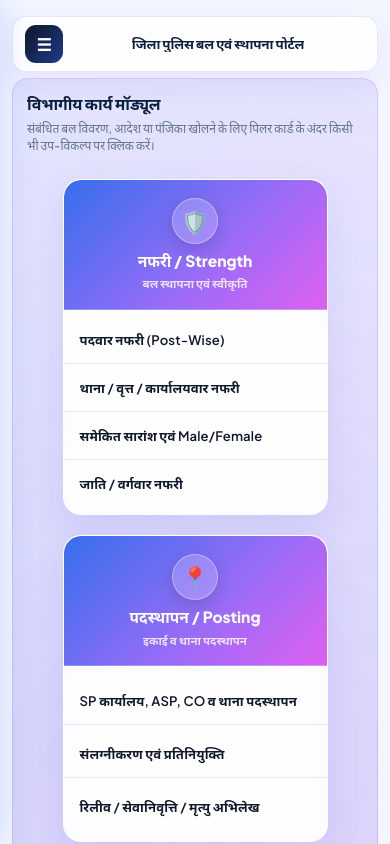
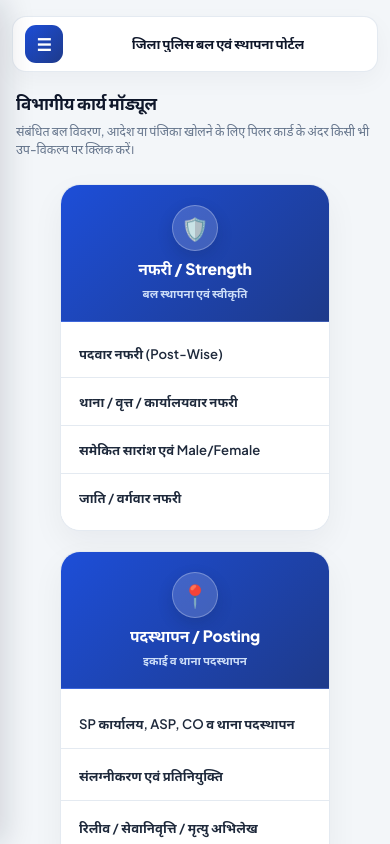
Before and after one commit to harshbanna4547-hub/Police-force-app, a React (Vite) app: page / in a window 390 px wide. Shown: the top 844 px of the page. Built offline with nearby package versions, Linux system fonts and the light colour scheme; no server answers.

Commit message:
Nov 25, 2026, 10:09 PM

```diff
--- a/src/layout/DashboardBento.css
+++ b/src/layout/DashboardBento.css
@@ -1,17 +1,18 @@
 /* ==========================================================================
-   MINIMAL ROYAL BLUE + SOFT MAGENTA + LIGHT PURPLE FROSTED GLASS PILLARS
-   Non-Clickable Top Headers · Zero Arrows/Count Badges · Ice & Fire Hover
+   MINIMALIST EDITORIAL & CLASSIC ROYAL BLUE DASHBOARD PILLAR CARDS
+   Calm Ice-Slate / Charcoal Canvas · Non-Clickable Royal Blue Header
+   Zero Chevrons/Badges · Subtle Ice (#38bdf8) & Fire (#f43f5e / #8b5cf6) Hover
    ========================================================================== */
 
-@keyframes iceFireGlow {
+@keyframes iceFireSweep {
   0% {
-    background-position: 0% 50%;
+    background-position: 0% 0%;
   }
   50% {
-    background-position: 100% 50%;
+    background-position: 0% 100%;
   }
   100% {
-    background-position: 0% 50%;
+    background-position: 0% 0%;
   }
 }
 
@@ -19,14 +20,7 @@
   width: 100%;
   max-width: 100%;
   box-sizing: border-box;
-  padding: clamp(16px, 2vw, 30px);
-  border-radius: 22px;
-  background:
-    radial-gradient(circle at 12% 18%, rgba(37, 99, 235, 0.14) 0%, transparent 48%),
-    radial-gradient(circle at 86% 22%, rgba(217, 70, 239, 0.12) 0%, transparent 45%),
-    radial-gradient(circle at 52% 84%, rgba(139, 92, 246, 0.13) 0%, transparent 52%),
-    linear-gradient(160deg, #f4f7ff 0%, #f8f5ff 52%, #fdf4ff 100%);
-  border: 1px solid rgba(139, 92, 246, 0.18);
+  padding: clamp(14px, 1.8vw, 26px) 0 32px;
 }
 
 .bento-section-header {
@@ -34,78 +28,76 @@
   align-items: flex-end;
   justify-content: space-between;
   gap: 12px;
-  margin-bottom: 10px;
+  margin-bottom: 18px;
+  padding: 0 4px;
 }
 
 .bento-section-title {
-  margin: 0 0 4px;
+  margin: 0 0 5px;
   font-family: var(--font-ui);
-  color: var(--text-strong, #0b1e3d);
-  font-size: clamp(16px, 1.4vw, 24px);
+  color: var(--text-strong, #0f172a);
+  font-size: clamp(17px, 1.45vw, 25px);
   font-weight: 800;
-  letter-spacing: -0.015em;
+  letter-spacing: -0.02em;
 }
 
 .bento-section-subtitle {
   margin: 0;
-  color: var(--muted, #475569);
-  font-size: clamp(12px, 0.9vw, 15px);
+  color: var(--muted, #64748b);
+  font-size: clamp(12.5px, 0.92vw, 15px);
+  line-height: 1.45;
 }
 
-/* === SLIM CARD WIDTH & GENEROUS GRID SPACING === */
+/* === SLIM, TALL & WELL-SPACED PILLAR GRID === */
 .rajifms-pillar-grid {
   width: 100%;
   max-width: 100%;
   box-sizing: border-box;
   display: grid;
-  grid-template-columns: repeat(auto-fill, minmax(225px, 248px));
+  grid-template-columns: repeat(auto-fill, minmax(230px, 255px));
   justify-content: center;
-  gap: 30px 36px;
-  padding: 20px 28px;
+  gap: 28px 34px;
+  padding: 8px 6px 20px;
 }
 
-/* === MINIMAL FROSTED-GLASS PILLAR CARD WITH 3D DEPTH === */
+/* === MINIMALIST EDITORIAL WHITE PILLAR CARD === */
 .rajifms-pillar-card {
   width: 100%;
-  max-width: 248px;
+  max-width: 255px;
   margin: 0 auto;
   display: flex;
   flex-direction: column;
-  border-radius: 18px;
+  border-radius: 20px;
   overflow: hidden;
-  background: rgba(255, 255, 255, 0.72);
-  backdrop-filter: blur(18px);
-  -webkit-backdrop-filter: blur(18px);
-  border: 1px solid rgba(255, 255, 255, 0.88);
-  box-shadow: 0 14px 34px rgba(79, 70, 229, 0.10), inset 0 1px 0 rgba(255, 255, 255, 0.85);
-  transition: transform 0.24s cubic-bezier(0.22, 1, 0.36, 1),
-    box-shadow 0.24s ease,
-    border-color 0.24s ease;
+  background: var(--surface-raised, #ffffff);
+  border: 1px solid var(--border, rgba(226, 232, 240, 0.9));
+  box-shadow: 0 12px 32px rgba(15, 23, 42, 0.05);
+  transition: transform 0.22s cubic-bezier(0.22, 1, 0.36, 1),
+    box-shadow 0.22s ease,
+    border-color 0.22s ease;
 }
 
 .rajifms-pillar-card:hover {
-  transform: translateY(-6px);
-  border-color: rgba(139, 92, 246, 0.45);
-  box-shadow: 0 20px 42px rgba(79, 70, 229, 0.16), 0 0 0 1px rgba(217, 70, 239, 0.18), inset 0 1px 0 rgba(255, 255, 255, 0.9);
+  transform: translateY(-4px);
+  border-color: rgba(29, 78, 216, 0.28);
+  box-shadow: 0 18px 38px rgba(15, 23, 42, 0.09);
 }
 
-/* === NON-CLICKABLE ROYAL BLUE + LIGHT PURPLE + SOFT MAGENTA HEADER === */
+/* === AUTHORITATIVE CLASSIC ROYAL BLUE HEADER (Non-Clickable) === */
 .rajifms-pillar-header {
   width: 100%;
   min-height: 118px;
-  padding: 18px 14px;
+  padding: 20px 16px;
   border: none;
-  border-bottom: 1px solid rgba(255, 255, 255, 0.32);
-  background: linear-gradient(135deg, rgba(37, 99, 235, 0.92) 0%, rgba(139, 92, 246, 0.90) 56%, rgba(217, 70, 239, 0.86) 100%);
-  backdrop-filter: blur(14px);
-  -webkit-backdrop-filter: blur(14px);
+  border-bottom: 1px solid rgba(255, 255, 255, 0.14);
+  background: linear-gradient(135deg, #1d4ed8 0%, #1e3a8a 100%);
   color: #ffffff;
   display: flex;
   flex-direction: column;
   align-items: center;
   justify-content: center;
   text-align: center;
-  gap: 7px;
+  gap: 8px;
   cursor: default;
   pointer-events: none;
   user-select: none;
@@ -115,9 +107,9 @@
   width: 46px;
   height: 46px;
   border-radius: 50%;
-  background: rgba(255, 255, 255, 0.2);
-  border: 1px solid rgba(255, 255, 255, 0.36);
-  box-shadow: 0 6px 18px rgba(15, 23, 42, 0.18);
+  background: rgba(255, 255, 255, 0.16);
+  border: 1px solid rgba(255, 255, 255, 0.28);
+  box-shadow: 0 6px 16px rgba(15, 23, 42, 0.16);
   display: inline-flex;
   align-items: center;
   justify-content: center;
@@ -127,8 +119,9 @@
 
 .rajifms-header-title {
   font-family: var(--font-ui);
-  font-size: 0.97rem;
+  font-size: 0.98rem;
   font-weight: 800;
+  letter-spacing: -0.01em;
   line-height: 1.25;
   color: #ffffff;
 }
@@ -136,30 +129,28 @@
 .rajifms-header-subtitle {
   font-size: 0.72rem;
   font-weight: 600;
-  color: rgba(243, 232, 255, 0.94);
-  line-height: 1.2;
+  color: rgba(219, 234, 254, 0.92);
+  line-height: 1.25;
 }
 
-/* === FROSTED GLASS SUB-ITEM CONTAINER & ICE-AND-FIRE HOVER === */
+/* === CLEAN SUB-MODULE LIST & SUBTLE ICE-AND-FIRE HOVER === */
 .rajifms-subrow-list {
   flex: 1;
   min-height: 175px;
-  padding: 6px 0;
+  padding: 8px 0;
   display: flex;
   flex-direction: column;
   justify-content: space-evenly;
-  background: rgba(255, 255, 255, 0.62);
-  backdrop-filter: blur(16px);
-  -webkit-backdrop-filter: blur(16px);
+  background: var(--surface-raised, #ffffff);
 }
 
 .rajifms-subrow-btn {
   position: relative;
   width: 100%;
   min-height: 48px;
-  padding: 13px 16px;
+  padding: 13px 18px;
   border: none;
-  border-bottom: 1px solid rgba(139, 92, 246, 0.14);
+  border-bottom: 1px solid var(--border, rgba(226, 232, 240, 0.9));
   background: transparent;
   color: var(--text, #1e293b);
   display: flex;
@@ -170,23 +161,27 @@
   font-family: var(--font-ui);
   font-size: 0.82rem;
   font-weight: 600;
-  letter-spacing: 0.01em;
-  line-height: 1.35;
-  transition: transform 0.22s cubic-bezier(0.22, 1, 0.36, 1), background-color 0.22s ease;
+  letter-spacing: 0.005em;
+  line-height: 1.38;
+  transition: transform 0.22s cubic-bezier(0.22, 1, 0.36, 1),
+    background-color 0.22s ease,
+    box-shadow 0.22s ease,
+    color 0.18s ease;
 }
 
+/* Ice (#38bdf8) & Fire (#f43f5e / #8b5cf6) animated left edge bar */
 .rajifms-subrow-btn::before {
   content: "";
   position: absolute;
   left: 0;
-  top: 6px;
-  bottom: 6px;
+  top: 7px;
+  bottom: 7px;
   width: 3.5px;
   border-radius: 0 4px 4px 0;
   opacity: 0;
-  background: linear-gradient(180deg, #38bdf8, #3b82f6, #a855f7, #e879f9);
-  background-size: 200% 200%;
-  transition: opacity 0.22s ease;
+  background: linear-gradient(180deg, #38bdf8 0%, #8b5cf6 52%, #f43f5e 100%);
+  background-size: 100% 220%;
+  transition: opacity 0.2s ease;
 }
 
 .rajifms-subrow-btn:last-child {
@@ -194,88 +189,64 @@
 }
 
 .rajifms-subrow-btn:hover {
-  transform: translateX(4px);
-  background: linear-gradient(90deg, rgba(56, 189, 248, 0.12) 0%, rgba(139, 92, 246, 0.11) 52%, rgba(232, 121, 249, 0.12) 100%);
-  background-size: 200% 100%;
-  animation: iceFireGlow 2.4s ease infinite;
+  transform: translateX(5px);
+  color: #0f172a;
+  background: linear-gradient(90deg, rgba(56, 189, 248, 0.08) 0%, rgba(139, 92, 246, 0.05) 60%, rgba(244, 63, 94, 0.05) 100%);
+  box-shadow: inset 0 0 0 1px rgba(56, 189, 248, 0.22);
 }
 
 .rajifms-subrow-btn:hover::before {
   opacity: 1;
-  animation: iceFireGlow 2.2s ease infinite;
+  animation: iceFireSweep 2.2s ease infinite;
 }
 
 .rajifms-subrow-text {
   min-width: 0;
   width: 100%;
-  transition: color 0.2s ease;
 }
 
-.rajifms-subrow-btn:hover .rajifms-subrow-text {
-  background: linear-gradient(90deg, #2563eb 0%, #38bdf8 30%, #8b5cf6 65%, #d946ef 100%);
-  background-size: 220% auto;
-  background-clip: text;
-  -webkit-background-clip: text;
-  color: transparent;
-  font-weight: 700;
-  animation: iceFireGlow 2.2s linear infinite;
+/* === DARK THEME REFINED CHARCOAL-SLATE & CHAMPAGNE/SKY COMPATIBILITY === */
+.app-shell[data-theme="dark"] .rajifms-pillar-card {
+  background: var(--surface-raised, #1f2636);
+  border-color: var(--border, rgba(148, 163, 184, 0.18));
+  box-shadow: var(--shadow-card);
 }
 
-/* === DARK MODE GLASS COMPATIBILITY === */
-.app-shell[data-theme="dark"] .bento-dashboard-section {
-  background:
-    radial-gradient(circle at 12% 18%, rgba(37, 99, 235, 0.22) 0%, transparent 48%),
-    radial-gradient(circle at 86% 22%, rgba(217, 70, 239, 0.16) 0%, transparent 45%),
-    radial-gradient(circle at 52% 84%, rgba(139, 92, 246, 0.18) 0%, transparent 52%),
-    linear-gradient(160deg, #090f22 0%, #10132e 55%, #160d2a 100%);
-  border-color: rgba(139, 92, 246, 0.26);
-}
-
-.app-shell[data-theme="dark"] .rajifms-pillar-card {
-  background: rgba(15, 23, 42, 0.72);
-  border-color: rgba(139, 92, 246, 0.26);
-  box-shadow: 0 14px 34px rgba(0, 0, 0, 0.42), inset 0 1px 0 rgba(255, 255, 255, 0.12);
+.app-shell[data-theme="dark"] .rajifms-pillar-card:hover {
+  border-color: rgba(96, 165, 250, 0.42);
+  box-shadow: var(--shadow-card-hover);
 }
 
 .app-shell[data-theme="dark"] .rajifms-subrow-list {
-  background: rgba(15, 23, 42, 0.72);
+  background: var(--surface-raised, #1f2636);
 }
 
 .app-shell[data-theme="dark"] .rajifms-subrow-btn {
-  color: #e2e8f0;
-  border-bottom-color: rgba(139, 92, 246, 0.18);
+  color: var(--text, #e2e8f0);
+  border-bottom-color: var(--border, rgba(148, 163, 184, 0.16));
 }
 
-.app-shell[data-theme="dark"] .rajifms-subrow-btn:hover .rajifms-subrow-text {
-  background: linear-gradient(90deg, #38bdf8 0%, #60a5fa 32%, #c084fc 68%, #f0abfc 100%);
-  background-size: 220% auto;
-  background-clip: text;
-  -webkit-background-clip: text;
-  color: transparent;
+.app-shell[data-theme="dark"] .rajifms-subrow-btn:hover {
+  color: #f8fafc;
+  background: linear-gradient(90deg, rgba(56, 189, 248, 0.12) 0%, rgba(139, 92, 246, 0.1) 60%, rgba(244, 63, 94, 0.08) 100%);
+  box-shadow: inset 0 0 0 1px rgba(96, 165, 250, 0.28);
 }
 
 @media (prefers-reduced-motion: reduce) {
-  .rajifms-subrow-btn:hover,
-  .rajifms-subrow-btn:hover::before,
-  .rajifms-subrow-btn:hover .rajifms-subrow-text {
+  .rajifms-subrow-btn:hover::before {
     animation: none;
   }
 }
 
 /* === MOBILE RESPONSIVENESS === */
 @media (max-width: 640px) {
-  .bento-dashboard-section {
-    padding: 14px;
-    border-radius: 16px;
-  }
-
   .rajifms-pillar-grid {
-    grid-template-columns: minmax(220px, 265px);
+    grid-template-columns: minmax(230px, 270px);
     gap: 20px;
-    padding: 14px 8px;
+    padding: 8px 4px 16px;
   }
 
   .rajifms-pillar-card {
-    max-width: 265px;
+    max-width: 270px;
   }
 }
--- a/src/layout/SidebarNav.css
+++ b/src/layout/SidebarNav.css
@@ -3,7 +3,7 @@
    ========================================================================== */
 
 .portal-sidebar {
-  background: linear-gradient(180deg, #0b1636 0%, #15143b 56%, #1f1343 100%);
+  background: linear-gradient(180deg, #111827 0%, #161b26 55%, #1e293b 100%);
   color: #ffffff;
   overflow-y: auto;
   overflow-x: hidden;
@@ -11,8 +11,8 @@
   flex-direction: column;
   justify-content: space-between;
   flex-shrink: 0;
-  border-right: 1px solid rgba(139, 92, 246, 0.22);
-  box-shadow: 6px 0 30px rgba(37, 99, 235, 0.14);
+  border-right: 1px solid rgba(255, 255, 255, 0.08);
+  box-shadow: 6px 0 28px rgba(15, 23, 42, 0.14);
 }
 
 .sidebar-overlay {
--- a/src/layout/TopHeader.css
+++ b/src/layout/TopHeader.css
@@ -15,11 +15,9 @@
   grid-template-columns: 1fr auto 1fr;
   align-items: center;
   gap: clamp(8px, 1vw, 16px);
-  background: var(--surface-raised, rgba(255, 255, 255, 0.85));
-  backdrop-filter: blur(16px);
-  -webkit-backdrop-filter: blur(16px);
-  border: 1px solid var(--border, rgba(139, 92, 246, 0.16));
-  border-radius: var(--radius-header, 18px);
+  background: var(--surface-raised, #ffffff);
+  border: 1px solid var(--border, rgba(226, 232, 240, 0.9));
+  border-radius: var(--radius-header, 20px);
   box-shadow: var(--shadow-header);
 }
 
@@ -39,7 +37,7 @@
   display: inline-flex;
   align-items: center;
   justify-content: center;
-  background: linear-gradient(135deg, #0f172a 0%, #1e3a8a 100%);
+  background: var(--hero-gradient, linear-gradient(135deg, #1d4ed8 0%, #1e3a8a 100%));
   color: #ffffff;
   border: none;
   border-radius: 11px;
--- a/src/theme.css
+++ b/src/theme.css
@@ -1,71 +1,75 @@
 /* ==========================================================================
-   PORTAL DESIGN SYSTEM & THEME TOKENS (पोर्टल थीम एवं डिज़ाइन टोकन)
-   Edit colors, radii, fonts, and shadows here to customize the entire portal.
+   PORTAL DESIGN SYSTEM & MINIMALIST EDITORIAL TOKENS (न्यूनतम संपादकीय थीम)
+   Light Mode: Soft ice-slate canvas (#f3f6f9) + pure white cards (#ffffff)
+   Dark Mode:  Charcoal-navy canvas (#161b26) + elevated slate (#1f2636)
    ========================================================================== */
 
 :root {
   color-scheme: light;
 
-  /* --- Typography (फ़ॉन्ट व्यवस्था: आधुनिक UI + DevLys 010 + Times New Roman) --- */
+  /* --- Typography (फ़ॉन्ट व्यवस्था: Plus Jakarta Sans / Inter + DevLys 010 + Times New Roman) --- */
   --font-ui: "Plus Jakarta Sans", "Inter", "Noto Sans Devanagari", "Arimo", system-ui, sans-serif;
   --font-devlys: "DevLys 010", "Kruti Dev 010", sans-serif;
   --font-numeric: "Times New Roman", "Tinos", Times, serif;
 
-  /* --- Surfaces & Backgrounds (पृष्ठ एवं फ्रॉस्टेड ग्लास रंग) --- */
-  --page: #f4f6ff;
-  --surface: #f8faff;
-  --surface-raised: rgba(255, 255, 255, 0.88);
-  --surface-muted: #eef2ff;
+  /* --- Light Mode Surfaces & Canvas --- */
+  --page: #f3f6f9;
+  --surface: #f8fafc;
+  --surface-raised: #ffffff;
+  --surface-muted: #f1f5f9;
   --surface-tint: #eff6ff;
 
-  /* --- Text & Borders (टेक्स्ट एवं बॉर्डर रंग) --- */
-  --text: #0f172a;
-  --text-strong: #0b1e3d;
+  /* --- Text & Hairline Borders --- */
+  --text: #1e293b;
+  --text-strong: #0f172a;
   --muted: #64748b;
-  --border: rgba(139, 92, 246, 0.16);
-  --border-strong: rgba(99, 102, 241, 0.28);
+  --border: rgba(226, 232, 240, 0.9);
+  --border-strong: rgba(203, 213, 225, 0.95);
 
-  /* --- Brand & Minimal Blue / Magenta / Light Purple Accents --- */
-  --navy-950: #091428;
-  --navy-900: #0f172a;
+  /* --- Authoritative Classic Royal Blue & Ice/Fire Hover Accents --- */
+  --navy-950: #0f172a;
+  --navy-900: #161b26;
   --navy-800: #1e3a8a;
-  --royal-blue: #2563eb;
-  --magenta-soft: #d946ef;
-  --purple-light: #8b5cf6;
-  --ice-cyan: #38bdf8;
-  --royal-blue-soft: rgba(37, 99, 235, 0.12);
-  --hero-gradient: linear-gradient(135deg, #2563eb 0%, #8b5cf6 54%, #d946ef 100%);
+  --royal-blue: #1d4ed8;
+  --royal-blue-soft: rgba(29, 78, 216, 0.08);
+  --hero-gradient: linear-gradient(135deg, #1d4ed8 0%, #1e3a8a 100%);
+  --ice-accent: #38bdf8;
+  --fire-accent: #f43f5e;
+  --violet-accent: #8b5cf6;
 
-  /* --- Radii & Frosted Elevation Shadows --- */
-  --radius-header: 18px;
-  --radius-hero: 24px;
-  --radius-card: 22px;
+  /* --- Radii & Soft Diffused 3D Shadows --- */
+  --radius-header: 20px;
+  --radius-hero: 20px;
+  --radius-card: 20px;
   --radius-control: 12px;
   --radius-pill: 999px;
 
-  --shadow-header: 0 12px 30px rgba(79, 70, 229, 0.09);
-  --shadow-hero: 0 18px 42px rgba(79, 70, 229, 0.18);
-  --shadow-card: 0 14px 34px rgba(79, 70, 229, 0.10), inset 0 1px 0 rgba(255, 255, 255, 0.85);
-  --shadow-card-hover: 0 18px 40px rgba(139, 92, 246, 0.18), 0 0 0 1px rgba(217, 70, 239, 0.24);
+  --shadow-header: 0 8px 24px rgba(15, 23, 42, 0.04);
+  --shadow-hero: 0 14px 34px rgba(15, 23, 42, 0.12);
+  --shadow-card: 0 12px 32px rgba(15, 23, 42, 0.05);
+  --shadow-card-hover: 0 18px 38px rgba(15, 23, 42, 0.09);
 }
 
-/* === DARK THEME TOKENS (डार्क मोड रंग टोकन) === */
+/* === DARK THEME TOKENS (चारकोल-नेवी डार्क मोड) === */
 :root[data-theme="dark"] {
   color-scheme: dark;
-  --page: #09101d;
-  --surface: #0f172a;
-  --surface-raised: #162238;
-  --surface-muted: #1b2942;
-  --surface-tint: #1e2d4a;
+  --page: #161b26;
+  --surface: #1b2230;
+  --surface-raised: #1f2636;
+  --surface-muted: #262f42;
+  --surface-tint: rgba(96, 165, 250, 0.12);
 
   --text: #e2e8f0;
   --text-strong: #f8fafc;
   --muted: #94a3b8;
-  --border: #26354d;
-  --border-strong: #334663;
+  --border: rgba(148, 163, 184, 0.18);
+  --border-strong: rgba(148, 163, 184, 0.3);
 
-  --shadow-header: 0 8px 24px rgba(0, 0, 0, 0.35);
-  --shadow-hero: 0 18px 42px rgba(0, 0, 0, 0.45);
-  --shadow-card: 0 8px 24px rgba(0, 0, 0, 0.25);
-  --shadow-card-hover: 0 16px 34px rgba(0, 0, 0, 0.42);
+  --accent-champagne: #d4b483;
+  --accent-sky: #60a5fa;
+
+  --shadow-header: 0 10px 28px rgba(0, 0, 0, 0.3);
+  --shadow-hero: 0 18px 40px rgba(0, 0, 0, 0.42);
+  --shadow-card: 0 12px 32px rgba(0, 0, 0, 0.28);
+  --shadow-card-hover: 0 18px 40px rgba(0, 0, 0, 0.42);
 }
```
Also changed, not shown: src/App.css (+24 -28 lines), src/shared/sharedModule.css (+12 -12 lines).
